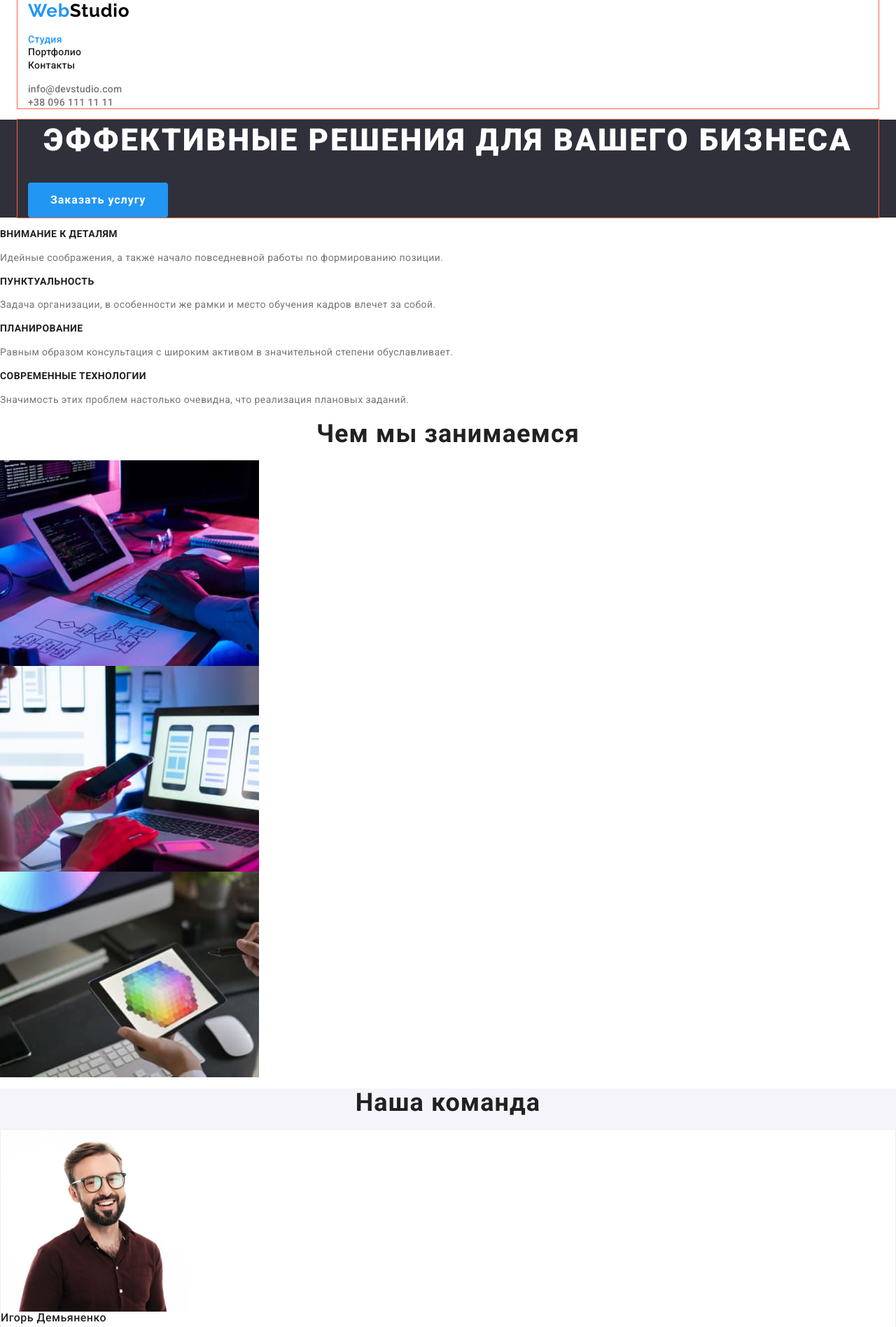
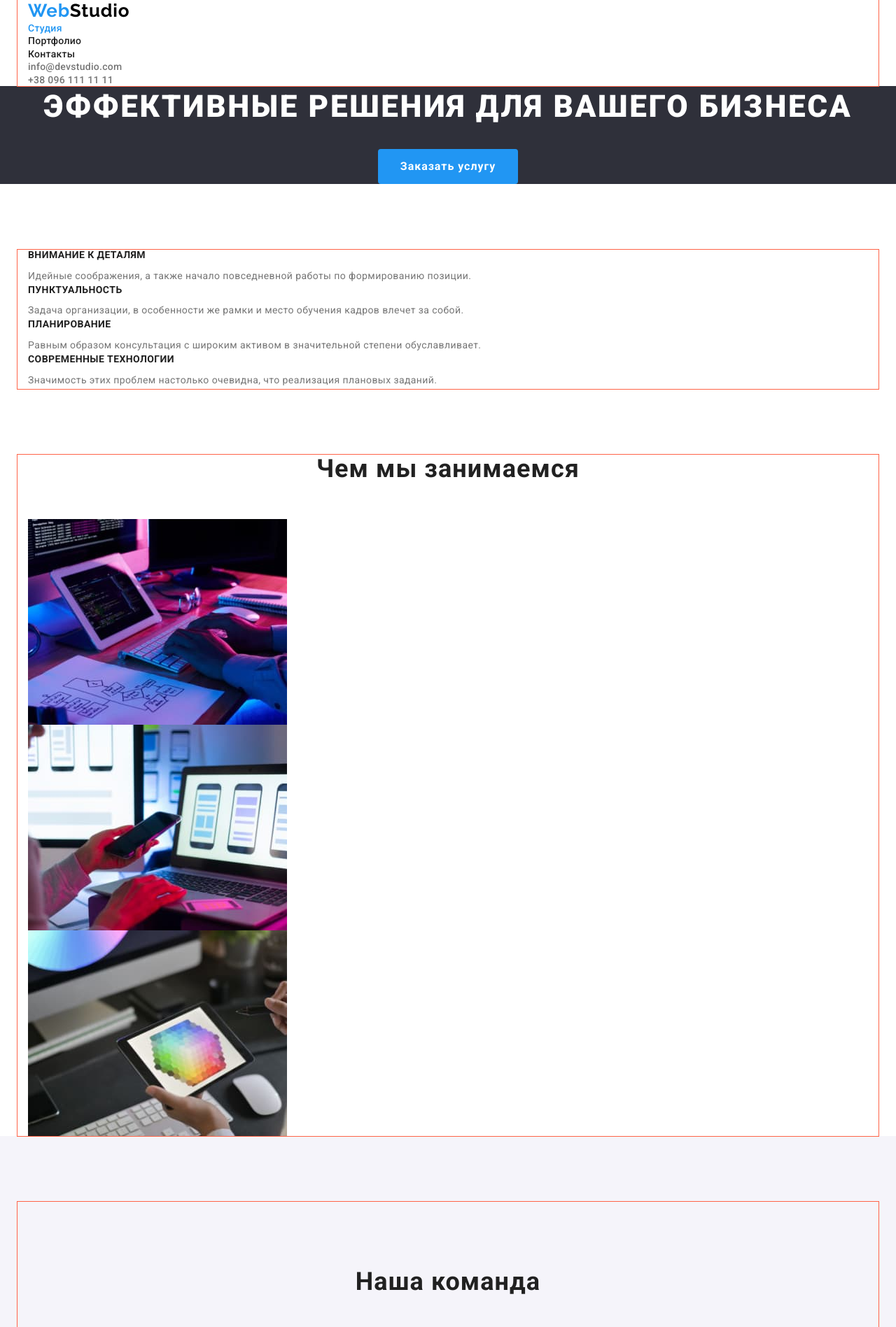
Before and after one commit to OlegAndreiev/goit-markup-hw-03, a plain HTML site: page index.html in a window 1280 px wide. Shown: the top 1897 px of the page at 70% size. Drawn offline with nearby package versions, Linux system fonts and the light colour scheme.

Commit message:
Добавляет падинги и марджины

```diff
--- a/css/styles.css
+++ b/css/styles.css
@@ -75,6 +75,14 @@ h6 {
 .list {
   list-style: none;
   padding: 0;
+  margin-top: 0;
+  margin-bottom: 0;
+}
+
+/* Для всех параграфов */
+.text {
+  margin-top: 0;
+  margin-bottom: 0;
 }
 
 .container {
@@ -107,6 +115,8 @@ h6 {
   border-radius: 4px;
   padding: 10px 32px;
   min-width: 200px;
+  margin-left: auto;
+  margin-right: auto;
 }
 
 .button:hover,
@@ -188,6 +198,8 @@ h6 {
   letter-spacing: 0.06em;
   text-transform: uppercase;
 
+  margin-left: auto;
+  margin-right: auto;
   margin-bottom: 30px;
 }
 
@@ -200,6 +212,8 @@ h6 {
   line-height: 1.16;
   text-align: center;
   letter-spacing: 0.03em;
+
+  margin-bottom: 50px;
 }
 
 /* Features */
@@ -211,12 +225,23 @@ h6 {
   line-height: 1.14;
   text-transform: uppercase;
   letter-spacing: 0.03em;
+
+  margin-bottom: 10px;
 }
 
 .features-list .text {
   font-size: 14px;
   line-height: 1.71;
   letter-spacing: 0.03em;
+}
+
+.section-features {
+  padding-top: 94px;
+}
+
+/* Work */
+.section-work {
+  padding-top: 94px;
 }
 
 /* Team  */
@@ -235,8 +260,30 @@ h6 {
   letter-spacing: 0.03em;
 }
 
+.team-list .card {
+  background-color: var(--primary-bg-color);
+  border-style: solid;
+  border-color: var(--card-border-color);
+  border-width: 1px;
+}
+
 .team-bgc {
   background-color: var(--section-bg-color);
+}
+
+.card-item {
+  margin: 30px auto;
+  text-align: center;
+}
+
+.section-team {
+  padding-top: 94px;
+  padding-bottom: 94px;
+}
+
+.section-team .section-title {
+  padding-top: 94px;
+  /* margin-bottom: 50px; */
 }
 
 /* Footer  */
@@ -310,10 +357,3 @@ h6 {
   line-height: 1.88;
   letter-spacing: 0.03em;
 }
-
-.team-list .card {
-  background-color: var(--primary-bg-color);
-  border-style: solid;
-  border-color: var(--card-border-color);
-  border-width: 1px;
-}
--- a/index.html
+++ b/index.html
@@ -46,14 +46,13 @@
 
     <!-- Основной контент -->
     <main>
-      <section class="hero">
-        <div class="container">
+      <section class="section-hero hero">
         <h1 class="hero-title">Эффективные решения для вашего бизнеса</h1>
         <button type="button" class="button">Заказать услугу</button>
-        </div>
       </section>
       <!-- Особенности -->
-      <section class="section">
+      <section class="section-features section">
+        <div class="container">
           <h2 class="section-title visually-hidden">Особенности</h2>
           <ul class="features-list list">
             <li>
@@ -81,9 +80,11 @@
               </p>
             </li>
           </ul>
+        </div>
       </section>
       <!-- Чем мы занимаемся -->
-      <section class="section">
+      <section class="section-work section">
+        <div class="container">
           <h2 class="section-title">Чем мы занимаемся</h2>
           <ul class="list">
             <li>
@@ -111,9 +112,11 @@
               />
             </li>
           </ul>
+        </div>
       </section>
       <!-- Наша команда -->
-      <section class="section team-bgc">
+      <section class="section-team section team-bgc">
+        <div class="container">
           <h2 class="section-title">Наша команда</h2>
           <ul class="team-list list">
             <li class="card">
@@ -123,8 +126,10 @@
                 width="270"
                 height="260"
               />
+              <div class="card-item">
                 <h3 class="title">Игорь Демьяненко</h3>
                 <p lang="en" class="text">Product Designer</p>
+              </div>
             </li>
             <li class="card">
               <img
@@ -157,10 +162,12 @@
               <p lang="en" class="text">UI Designer</p>
             </li>
           </ul>
+        </div>
       </section>
     </main>
     <!-- Подвал -->
     <footer class="footer-bgc">
+      <div class="container">
         <a href="./index.html" class="logo-footer link"><span class="pre-logo">Web</span>Studio</a>
         <address>
           <ul class="address-list list">
@@ -175,6 +182,7 @@
             </li>
           </ul>
         </address>
+      </div>
     </footer>
   </body>
 </html>
```
Lines whose indentation alone changed are shown as unchanged.
